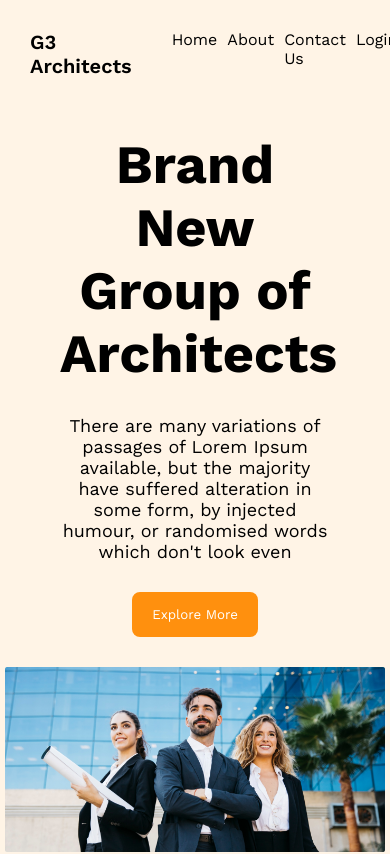
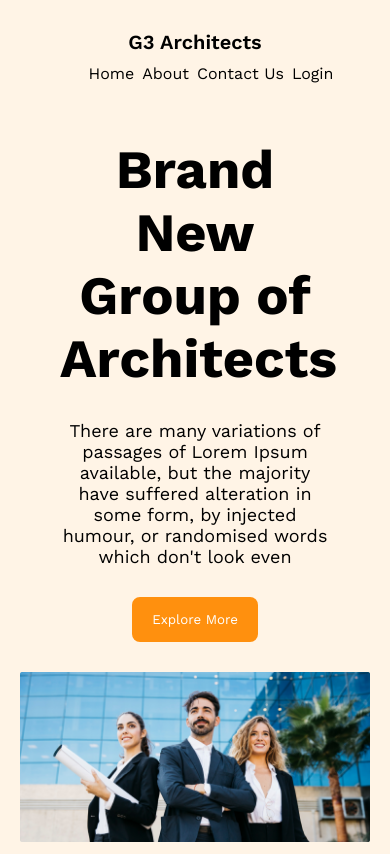
Before and after one commit to Mamun-Miah/g3-architect-project, a plain HTML site: page index.html in a window 390 px wide. Shown: the top 854 px of the page. Drawn offline with nearby package versions, Linux system fonts and the light colour scheme.

Commit message:
3nd commit

```diff
--- a/style/style.css
+++ b/style/style.css
@@ -112,13 +112,23 @@ nav >ul {
     height: 300px;
 }
 @media only screen and (max-width: 576px) {
+    .logo {
+        padding-bottom: 10px;
+    }
+    nav {
+        display: flex;
+        flex-direction: column;
+        justify-content: center;
+        align-items: center;
+        padding: 30px;
+    }
     .hero-content {
         padding: 10px;
         width: 300px;
         text-wrap: wrap;
     }
     .banner {
-        width: 380px;
+        width: 350px;
         height: auto;
     }
     .quick-list {
@@ -137,7 +147,7 @@ nav >ul {
         height: 150px;
     }
     .menu {
-        margin-right: 10px;
+        margin-right: 8px;
     }
     .quick-content {
         display: flex;
@@ -154,7 +164,7 @@ nav >ul {
     }
 
 }
-@media only screen and (min-width: 768px) and (max-width: 991.98px) {
+@media only screen and (min-width: 740px) and (max-width: 991.98px) {
     .menu {
         margin-right: 10px;
     }
@@ -164,7 +174,7 @@ nav >ul {
         text-wrap: wrap;
     }
     .banner {
-        width: 800px;
+        width: 700px;
         height: auto;
     }
     .quick-list {
```
